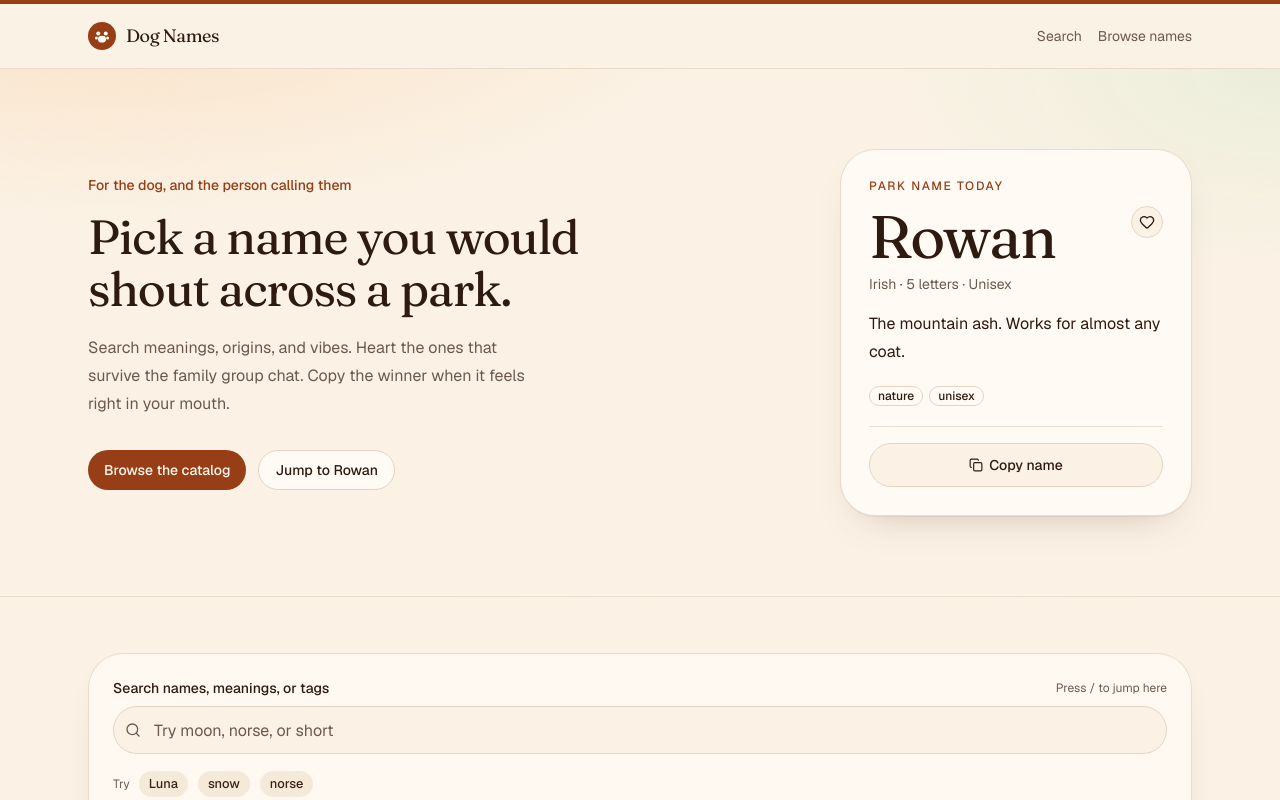
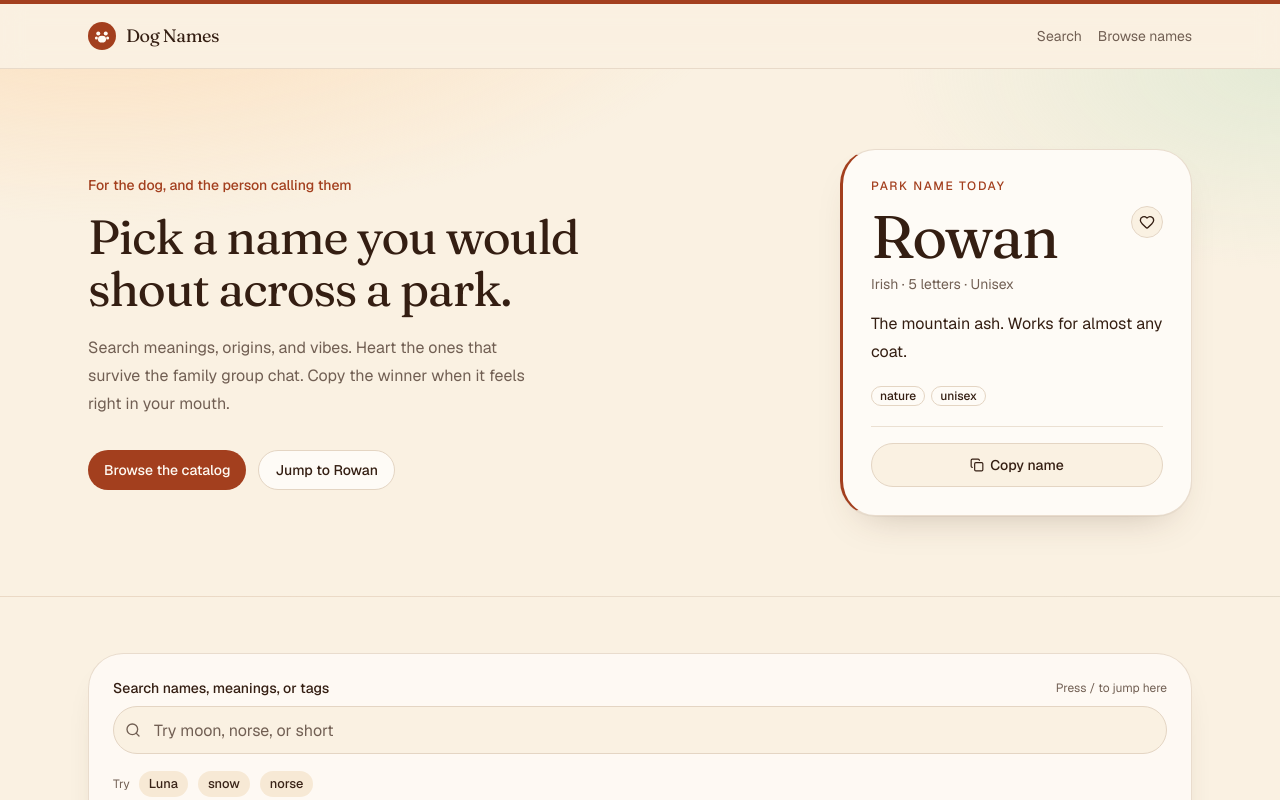
Before and after one commit to dhivagar29/dog-names, a Next.js app: page / in a window 1280 px wide. Shown: the top 800 px of the page. Built offline with nearby package versions, Linux system fonts and the light colour scheme.

Commit message:
Apply parchment tokens, heading fonts, and gender card accents.

```diff
--- a/src/app/globals.css
+++ b/src/app/globals.css
@@ -7,9 +7,9 @@
 @theme inline {
   --color-background: var(--background);
   --color-foreground: var(--foreground);
-  --font-sans: "Geist", "Geist Fallback", ui-sans-serif, system-ui, sans-serif;
-  --font-mono: "Geist Mono", "Geist Mono Fallback", ui-monospace, monospace;
-  --font-heading: "Fraunces", "Fraunces Fallback", ui-serif, Georgia, serif;
+  --font-sans: var(--font-geist-sans), ui-sans-serif, system-ui, sans-serif;
+  --font-mono: var(--font-geist-mono), ui-monospace, monospace;
+  --font-heading: var(--font-fraunces), ui-serif, Georgia, "Times New Roman", serif;
   --color-sidebar-ring: var(--sidebar-ring);
   --color-sidebar-border: var(--sidebar-border);
   --color-sidebar-accent-foreground: var(--sidebar-accent-foreground);
@@ -49,24 +49,24 @@
 }
 
 :root {
-  --background: oklch(0.965 0.02 78);
-  --foreground: oklch(0.24 0.035 48);
-  --card: oklch(0.99 0.01 85);
-  --card-foreground: oklch(0.24 0.035 48);
-  --popover: oklch(0.99 0.01 85);
-  --popover-foreground: oklch(0.24 0.035 48);
-  --primary: oklch(0.48 0.13 42);
+  --background: oklch(0.962 0.022 82);
+  --foreground: oklch(0.26 0.04 48);
+  --card: oklch(0.99 0.008 85);
+  --card-foreground: oklch(0.26 0.04 48);
+  --popover: oklch(0.99 0.008 85);
+  --popover-foreground: oklch(0.26 0.04 48);
+  --primary: oklch(0.5 0.14 38);
   --primary-foreground: oklch(0.99 0.01 85);
-  --secondary: oklch(0.94 0.025 78);
+  --secondary: oklch(0.94 0.03 78);
   --secondary-foreground: oklch(0.28 0.04 48);
-  --muted: oklch(0.94 0.02 78);
-  --muted-foreground: oklch(0.48 0.03 55);
+  --muted: oklch(0.935 0.02 78);
+  --muted-foreground: oklch(0.5 0.03 55);
   --accent: oklch(0.93 0.04 75);
   --accent-foreground: oklch(0.28 0.05 45);
   --destructive: oklch(0.577 0.245 27.325);
   --border: oklch(0.88 0.03 72);
   --input: oklch(0.88 0.03 72);
-  --ring: oklch(0.48 0.13 42);
+  --ring: oklch(0.5 0.14 38);
   --chart-1: oklch(0.87 0 0);
   --chart-2: oklch(0.556 0 0);
   --chart-3: oklch(0.439 0 0);
@@ -134,6 +134,24 @@
 
 .hero-wash {
   background:
-    radial-gradient(70rem 28rem at 8% -20%, oklch(0.9 0.06 70 / 0.7), transparent 58%),
-    radial-gradient(46rem 24rem at 100% 0%, oklch(0.9 0.05 140 / 0.35), transparent 52%);
+    radial-gradient(70rem 28rem at 8% -20%, oklch(0.9 0.07 70 / 0.75), transparent 58%),
+    radial-gradient(46rem 24rem at 100% 0%, oklch(0.88 0.05 145 / 0.4), transparent 52%);
 }
+
+.name-card[data-gender="female"] {
+  border-left: 3px solid oklch(0.62 0.12 25);
+}
+
+.name-card[data-gender="male"] {
+  border-left: 3px solid oklch(0.48 0.08 240);
+}
+
+.name-card[data-gender="unisex"] {
+  border-left: 3px solid oklch(0.5 0.14 38);
+}
+
+@media (prefers-reduced-motion: reduce) {
+  html {
+    scroll-behavior: auto;
+  }
+}
```
